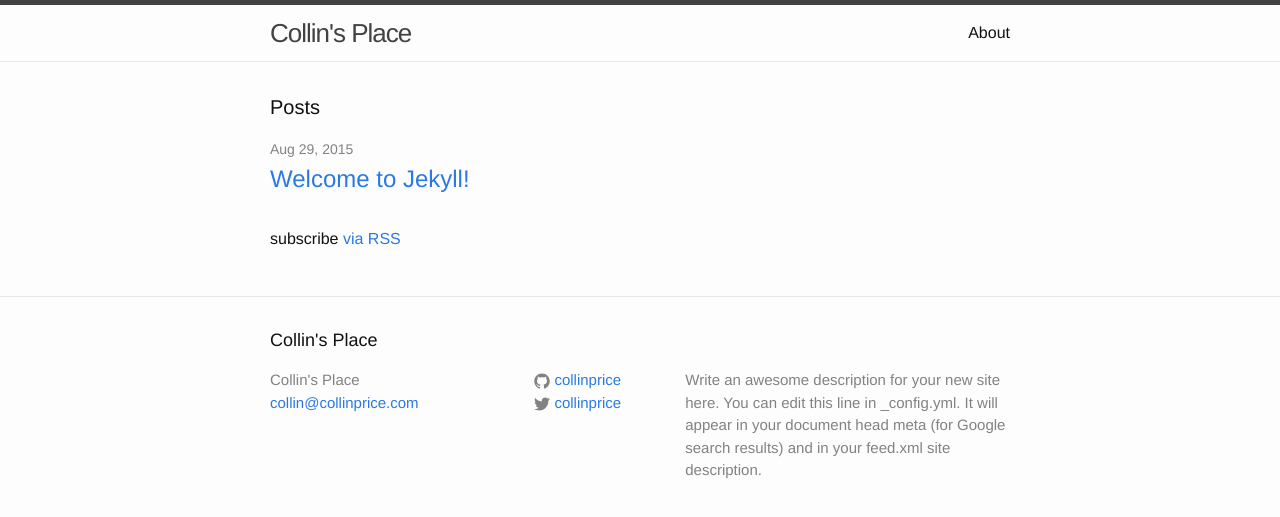
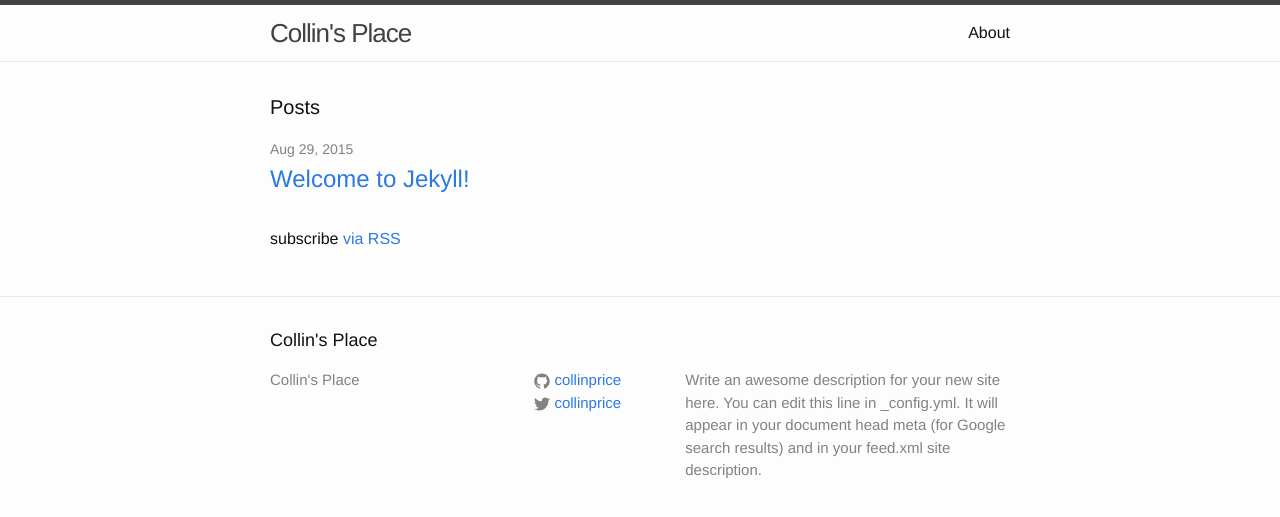
Before and after one commit to collinprice/collinprice.github.com, a Jekyll site: the page built from index.html, in a window 1280 px wide. Shown: the top 517 px of the page. Built offline with Jekyll 4.4.1, drawn with Linux system fonts in a browser that asks for light colours.

Commit message:
Removed email. Added .deploy to gitignore.

```diff
--- a/_config.yml
+++ b/_config.yml
@@ -1,6 +1,5 @@
 # Site settings
 title: Collin's Place
-email: collin@collinprice.com
 description: > # this means to ignore newlines until "baseurl:"
   Write an awesome description for your new site here. You can edit this
   line in _config.yml. It will appear in your document head meta (for
```
Also changed, not shown: 1 other file.
